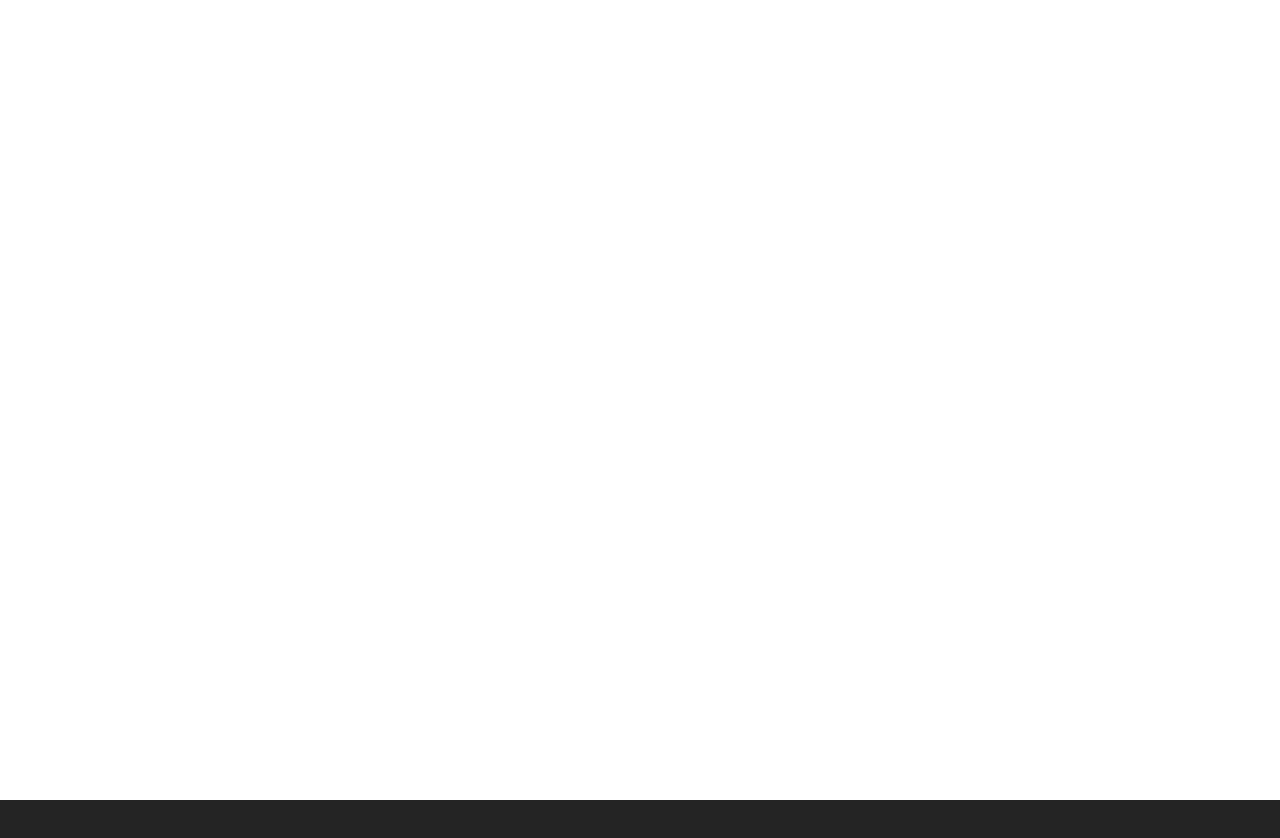
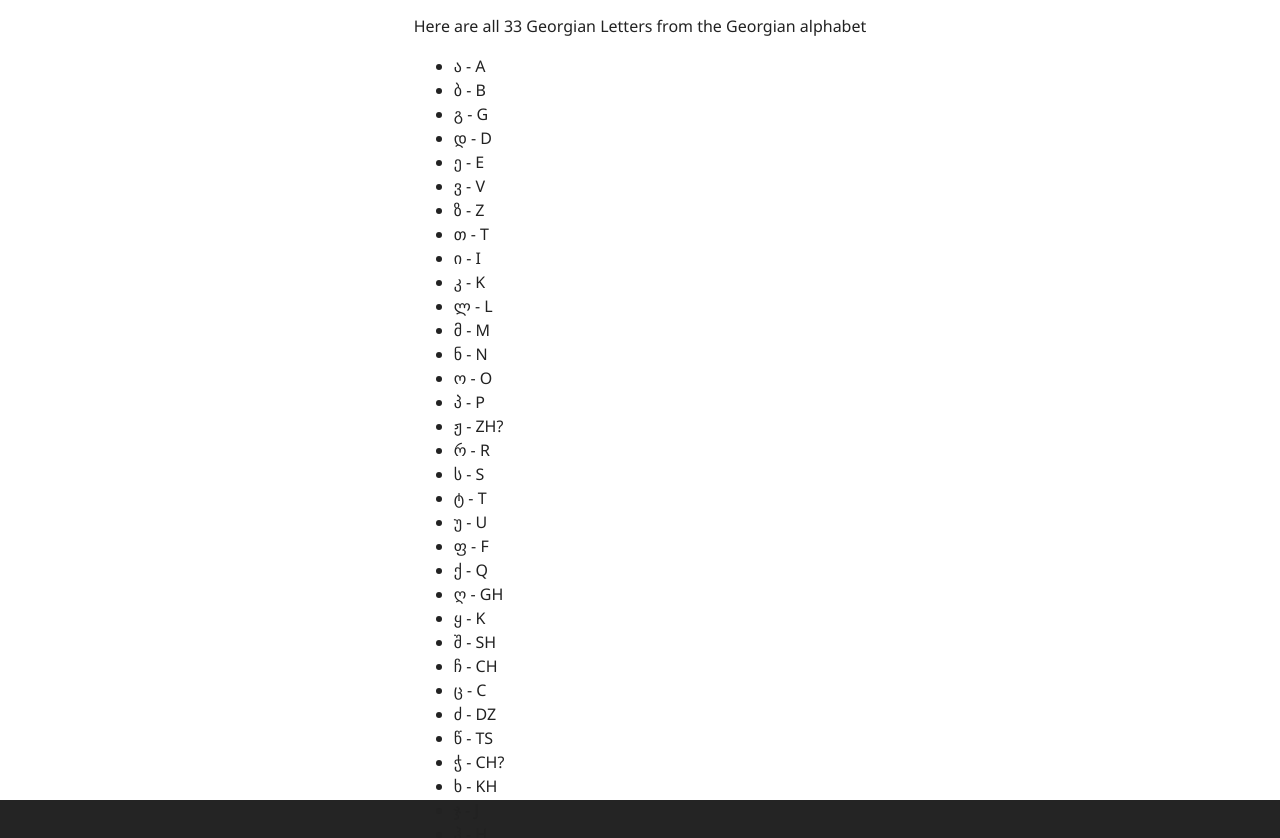
Before and after one commit to elenesturua/KartvelLingo, a React (Vite) app in the folder kartvellingo-app/: page /letters in a window 1280 px wide. Before the commit this address had no page. Shown: the top 838 px of the page. Before the commit the page ends 800 px from the top, so only its background shows below. Built offline with nearby package versions, Linux system fonts and the light colour scheme.

Commit message:
- added letters and possible english equivalents to the letters tab

```diff
--- a/kartvellingo-app/src/letters.tsx
+++ b/kartvellingo-app/src/letters.tsx
@@ -0,0 +1,56 @@
+function letters() {
+    return (
+        <div className={"letters-page"}>
+            <h2>Georgian Alphabet</h2>
+            <p>Here are all 33 Georgian Letters from the Georgian alphabet</p>
+
+        <ul className={"letter-list"}>
+            <li>ა - A</li>
+            <li>ბ - B</li>
+            <li>გ - G</li>
+            <li>დ - D</li>
+            <li>ე - E</li>
+            <li>ვ - V</li>
+            <li>ზ - Z</li>
+            <li>თ - T</li>
+            <li>ი - I</li>
+            <li>კ - K</li>
+            <li>ლ - L</li>
+            <li>მ - M</li>
+            <li>ნ - N</li>
+            <li>ო - O</li>
+            <li>პ - P</li>
+            <li>ჟ - ZH?</li>
+            <li>რ - R</li>
+            <li>ს - S</li>
+            <li>ტ - T</li>
+            <li>უ - U</li>
+            <li>ფ - F</li>
+            <li>ქ - Q</li>
+            <li>ღ - GH</li>
+            <li>ყ - K</li>
+            <li>შ - SH</li>
+            <li>ჩ - CH</li>
+            <li>ც - C</li>
+            <li>ძ - DZ</li>
+            <li>წ - TS</li>
+            <li>ჭ - CH?</li>
+            <li>ხ - KH</li>
+            <li>ჯ - J</li>
+            <li>ჰ - H</li>
+
+
+
+
+
+
+
+
+
+        </ul>
+
+
+        </div>
+    );
+}
+export default letters;
--- a/kartvellingo-app/src/main.tsx
+++ b/kartvellingo-app/src/main.tsx
@@ -4,6 +4,7 @@ import { BrowserRouter, Routes, Route } from 'react-router-dom';
 import './index.css';
 import App from './App.tsx';
 import Plans from './Plans.tsx';
+import Letters from './letters.tsx';
 
 createRoot(document.getElementById('root')!).render(
     <StrictMode>
@@ -11,6 +12,7 @@ createRoot(document.getElementById('root')!).render(
             <Routes>
                 <Route path="/" element={<App />} />
                 <Route path="/plans" element={<Plans />} />
+                <Route path="/letters" element={<Letters />} />
             </Routes>
         </BrowserRouter>
     </StrictMode>
```
